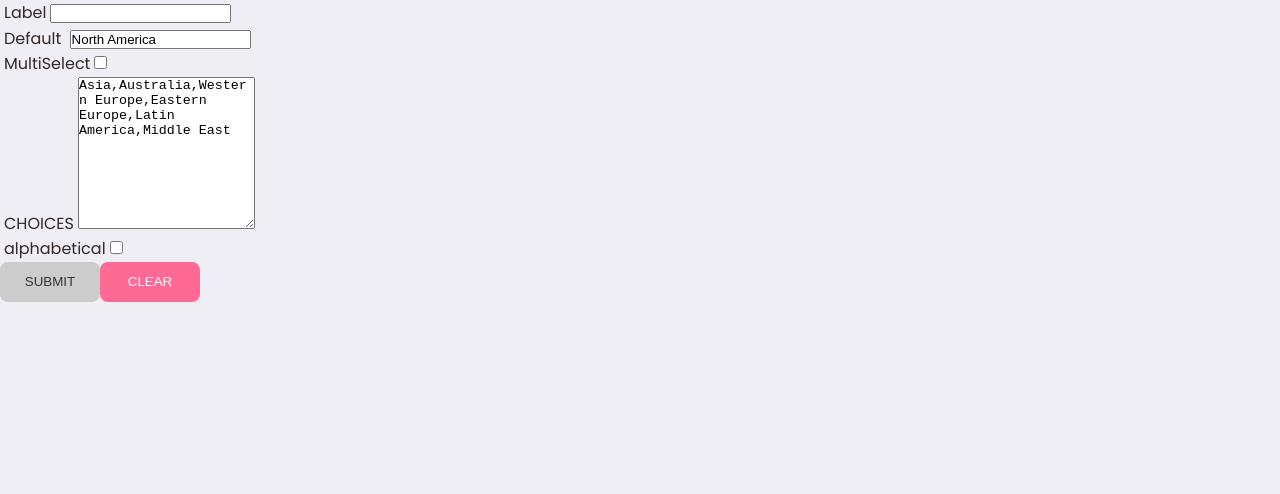
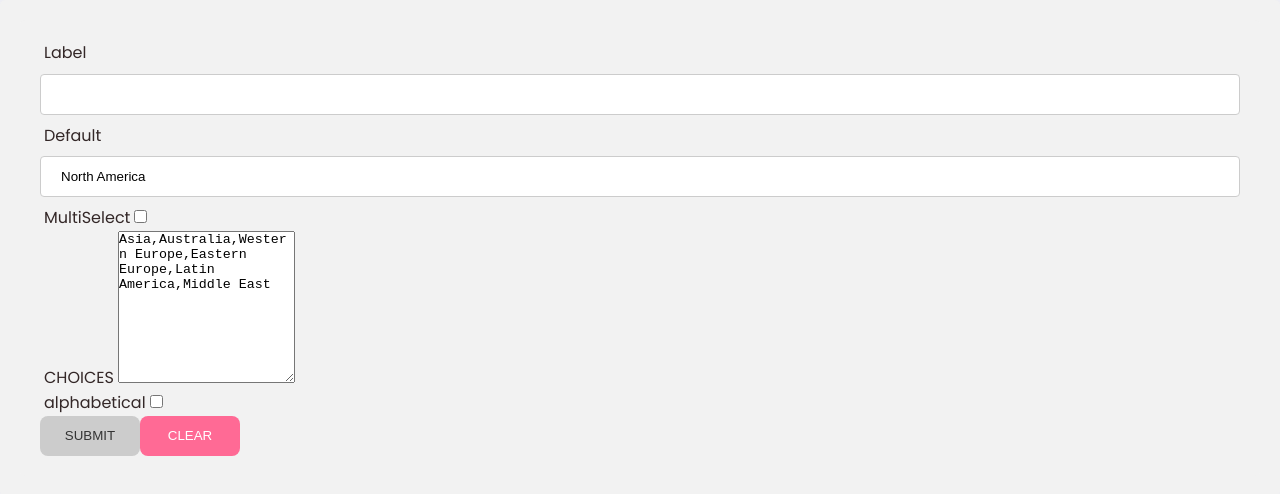
Before and after one commit to gnenov89/FieldBuilder, a React (Create React App) app: page / in a window 1280 px wide. Shown: the top 494 px of the page. Built offline with nearby package versions, Linux system fonts and the light colour scheme.

Commit message:
F is for finish

```diff
--- a/src/App.js
+++ b/src/App.js
@@ -78,8 +78,9 @@ function App() {
     let defAult = defValue.current.value
     if (!choices.includes(defAult)) {
       choices.push(defAult)
-      let defAdd = textAreaElement.current.value.concat(",", defValue.current.value)
+      let defAdd = textAreaElement.current.value.concat("\n", defValue.current.value)
       setFormValues({ ...formValues, choices: defAdd });
+      console.log(typeof formValues.choices)
     }
 
     MockService.saveField({ ...formValues, choices });
@@ -95,6 +96,7 @@ function App() {
 
   return (
     <>
+      <div>
         <form id="fieldBuilderForm" onSubmit={submitFormToApi}>
           <label htmlFor="salesRegion">Label</label>
           <input
@@ -164,6 +166,7 @@ function App() {
 
           <Button type="reset" onClick={clearInputFields} version="secondary">CLEAR</Button>
         </form>
+      </div>
     </>
   );
 }
--- a/src/index.css
+++ b/src/index.css
@@ -11,10 +11,19 @@ body {
   color: rgb(51, 39, 39);
   line-height: 1.6;
 }
-.container {
-  max-width: 768px;
-  margin: auto;
-  padding: 0 20px;
+div {
+  border-radius: 5px;
+  background-color: #f2f2f2;
+  padding: 20px;
+}
+input[type=text]{
+  width: 100%;
+  padding: 12px 20px;
+  margin: 8px 0;
+  display: inline-block;
+  border: 1px solid #ccc;
+  border-radius: 4px;
+  box-sizing: border-box;
 }
 
 header {
@@ -53,7 +62,7 @@ header {
   background-color: #cccccc;
   color: #333;
   cursor: auto;
-  text: "disabled"
+
 }
 
 .btn:disabled:hover {
```
Lines whose indentation alone changed are shown as unchanged.
